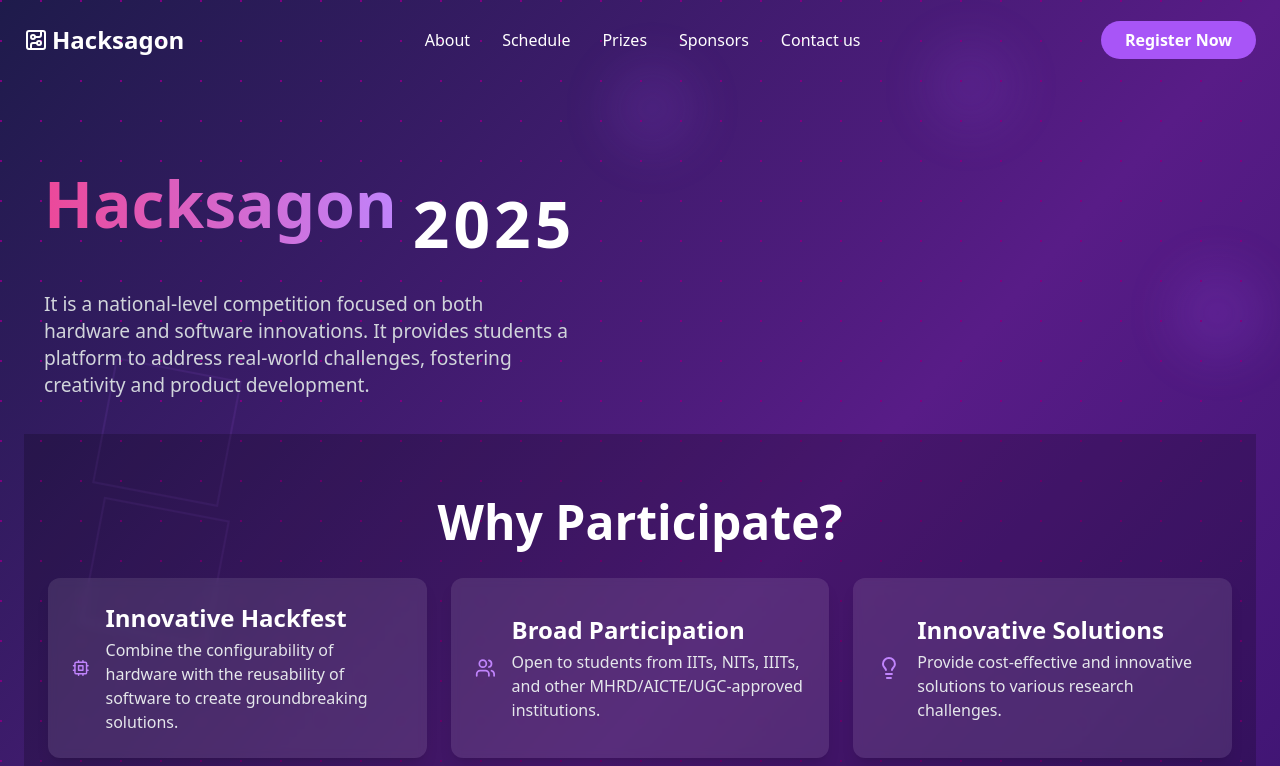
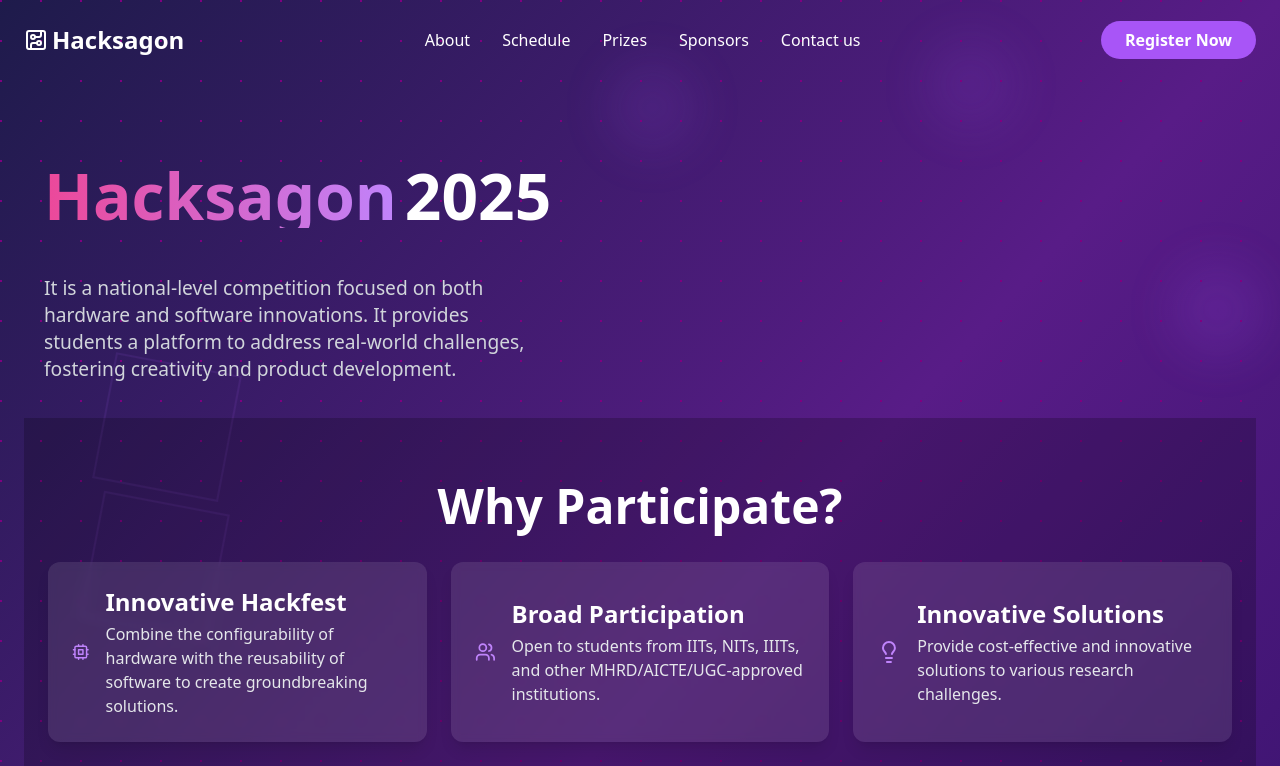
Before and after one commit to AdityaKrSingh26/Hacksagon, a React (Vite) app: page /about in a window 1280 px wide. Shown: the top 766 px of the page. Built offline with nearby package versions, Linux system fonts and the light colour scheme.

Commit message:
about-alignment

```diff
--- a/src/Pages/About/About.tsx
+++ b/src/Pages/About/About.tsx
@@ -42,10 +42,10 @@ function About() {
     <div className="about-container flex flex-wrap px-4 md:px-6 py-10 md:py-16">
       <div className="about-text w-full md:w-1/2 pr-0 md:pr-6 mb-8 md:mb-0">
   <div className="flex flex-col md:flex-row items-center justify-center md:justify-start leading-tight">
-    <h1 className="text-4.75xl md:text-6.5xl font-bold mb-4 md:mb-0 bg-clip-text text-transparent bg-gradient-to-r from-pink-500 to-purple-400">
+    <h1 className="text-5xl md:text-6.5xl font-bold mb-4 md:mb-0 bg-clip-text text-transparent bg-gradient-to-r from-pink-500 to-purple-400">
       Hacksagon
     </h1>
-    <h1 className="text-5xl md:text-7xl font-bold ml-0 md:ml-4 mt-2 md:mt-0 typewriter-container text-center md:text-left">
+    <h1 className="text-6xl md:text-7xl font-bold typewriter-container inline-block ml-2">
       <span className="digit block md:inline">2</span>
       <span className="digit block md:inline">0</span>
       <span className="digit block md:inline">2</span>
--- a/src/Pages/Contact/Contact.tsx
+++ b/src/Pages/Contact/Contact.tsx
@@ -1,6 +1,5 @@
 import "./contact.css";
 import { Instagram, Linkedin, Globe, Facebook } from 'lucide-react';
-
 const contacts = [
   {
     name: "Disha Kwatra",
@@ -89,5 +88,4 @@ const Contact = () => {
     </div>
   );
 }
-
 export default Contact;
```
